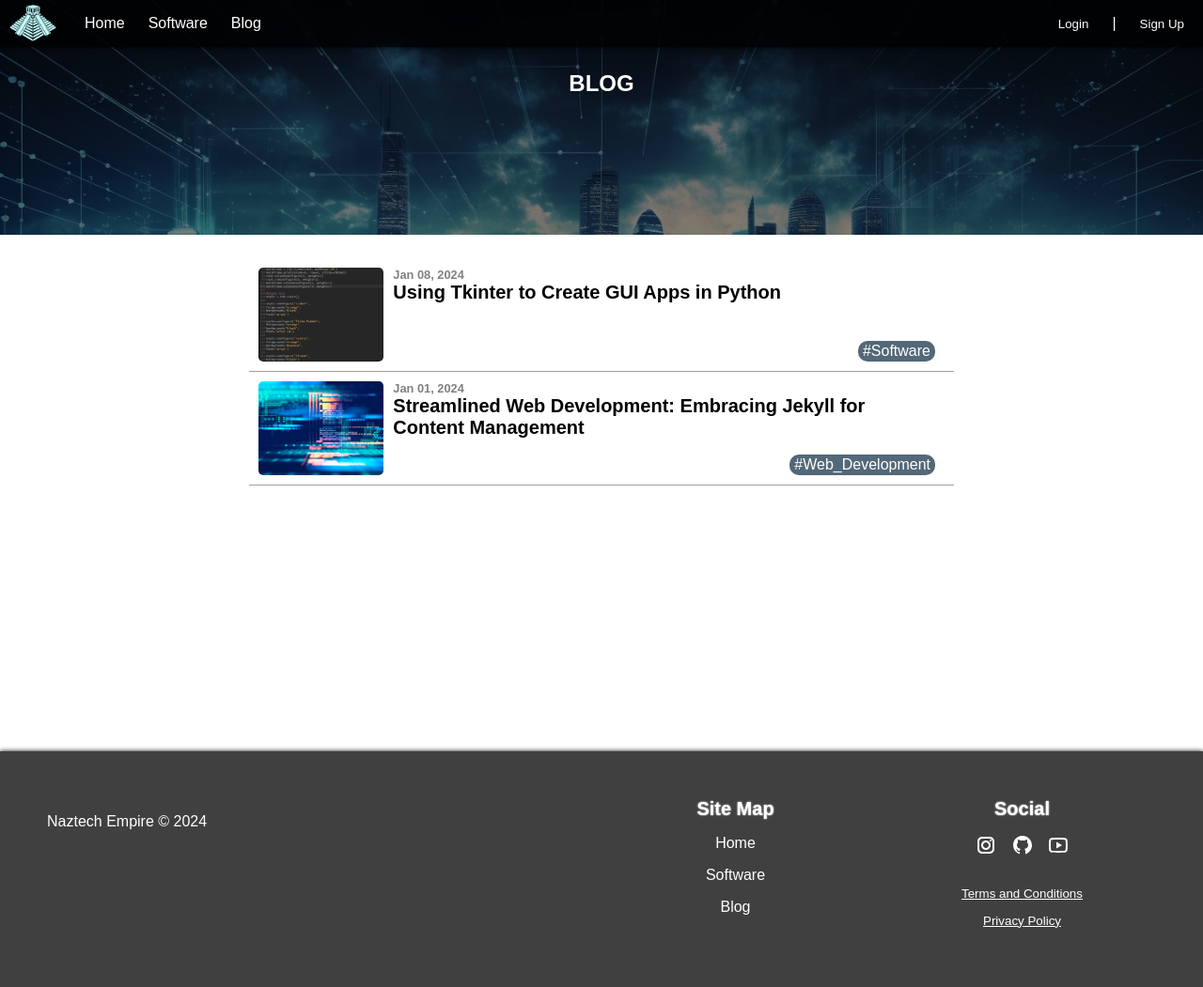
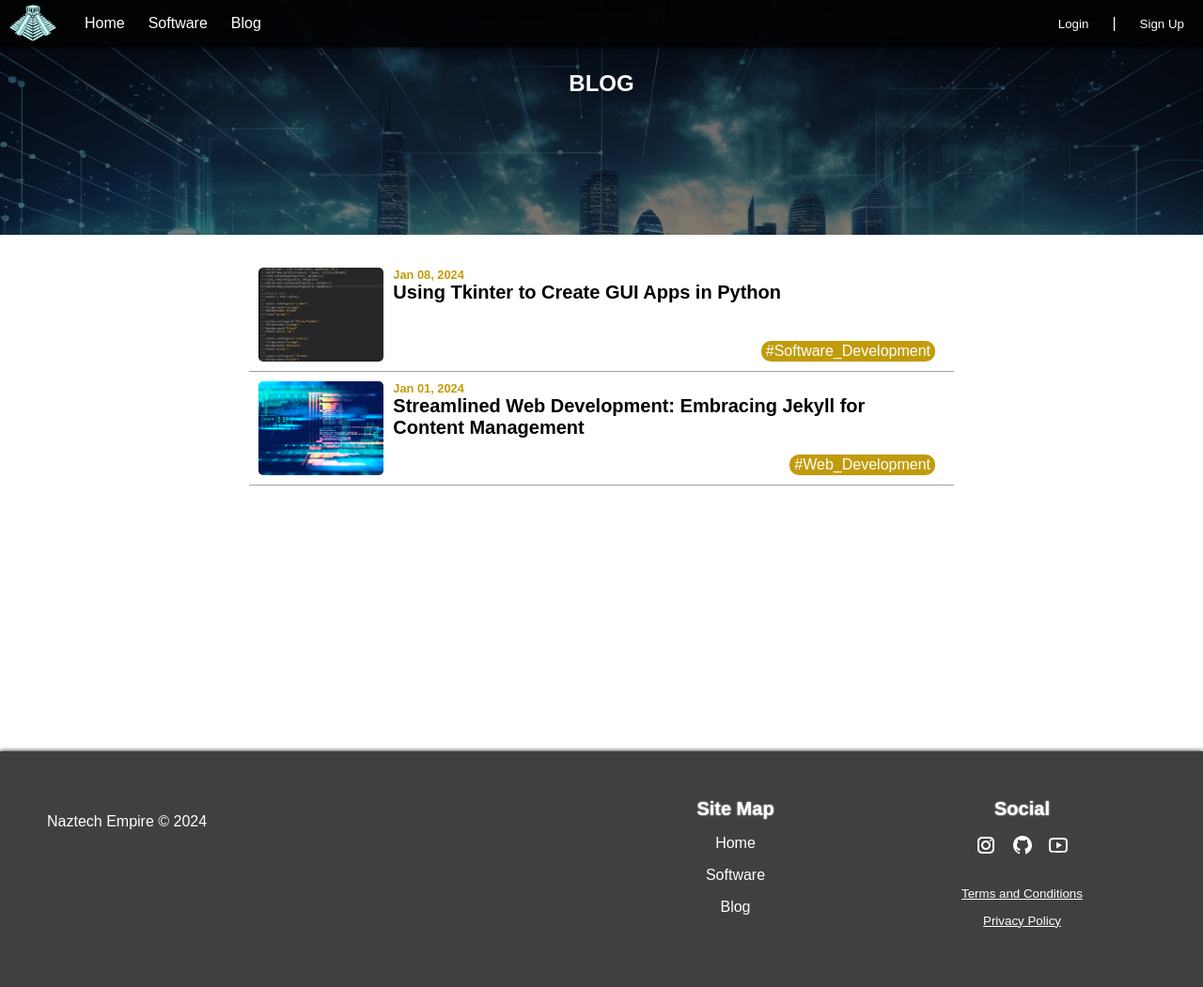
Before and after one commit to NILBOGtheSavior/naztechempire_2024, a PHP site: page /blog.html in a window 1280 px wide. Shown: the whole page at 94% size. Run offline with PHP 8.4, Linux system fonts and the light colour scheme.

Commit message:
Bug fixes and improvements

```diff
--- a/blog.html
+++ b/blog.html
@@ -58,18 +58,18 @@
             <section id="blog_list">
                 <div class="blog">
 
-                    <a href="/software/2024/01/08/tkinter-gui.html">
+                    <a href="/blog/tkinter-gui.html">
                         <div class="post">
                             <div class="thumbnail" style="background-image: url('/img/blog/tkinter-gui/thumbnail.jpg');"></div>
                             <div class="info">
                                 <h6> Jan 08, 2024 </h6>
                                 <h4>Using Tkinter to Create GUI Apps in Python <!-- <h5> Nasser Abumariam </h5> --> </h4>
-                                <h5>#Software</h5>
+                                <h5>#Software_Development</h5>
                             </div>
                         </div>
                     </a>
 
-                    <a href="/web_development/2024/01/01/creating-this-website.html">
+                    <a href="/blog/creating-this-website.html">
                         <div class="post">
                             <div class="thumbnail" style="background-image: url('/img/blog/creating_this_website/thumbnail.jpg');"></div>
                             <div class="info">
--- a/web_development/2024/01/01/creating-this-website.html
+++ b/blog/creating-this-website.html
@@ -153,7 +153,7 @@ date:   2023-12-27 02:59:19 -0600
 
 
 
-                            <a href="/software/2024/01/08/tkinter-gui.html">
+                            <a href="/blog/tkinter-gui.html">
                                     <div class="thumbnail"><img src="/img/blog/tkinter-gui/thumbnail.jpg" alt="">
                                     </div>
                                 <h2>Using Tkinter to Create GUI Apps in Python</h2>
--- a/software/2024/01/08/tkinter-gui.html
+++ b/blog/tkinter-gui.html
@@ -212,7 +212,7 @@
 
 
 
-                            <a href="/web_development/2024/01/01/creating-this-website.html">
+                            <a href="/blog/creating-this-website.html">
                                     <div class="thumbnail"><img src="/img/blog/creating_this_website/thumbnail.jpg" alt="">
                                     </div>
                                 <h2>Streamlined Web Development: Embracing Jekyll for Content Management</h2>
--- a/css/blog.css
+++ b/css/blog.css
@@ -16,7 +16,7 @@ h5 {
 }
 h6 {
     font-size: 0.8em;
-    color: grey;
+    color: var(--accent);
 }
 
 #hero {
@@ -105,6 +105,11 @@ h6 {
     width: 100%;
     overflow: hidden;
     border-radius: 15px;
+    transition: 500ms;
+}
+
+.otherArticles a:hover .thumbnail {
+    scale: 105%;
 }
 
 .otherArticles a .thumbnail img {
@@ -117,6 +122,12 @@ h6 {
     overflow: hidden;
     text-overflow: ellipsis;
     white-space: nowrap;
+    color: black;
+    transition: color 500ms;
+}
+
+.otherArticles a h2:hover {
+    color: var(--accent);
 }
 
 .blog a {
@@ -220,6 +231,15 @@ main section ol#contents li a:hover {
     .info {
         font-size: 1em;
     }
+    .info h4 {
+        overflow: hidden;
+        text-overflow: ellipsis;
+        word-wrap:break-word;
+        display: -webkit-box;
+        -webkit-line-clamp: 3;
+        -webkit-box-orient: vertical;
+        max-height: 3.75em;
+    }
     section#blog_list {
         margin-inline: 10%;
     }
--- a/css/global.css
+++ b/css/global.css
@@ -8,7 +8,7 @@
     * Rich Electric Blue: 83, 104, 120
     */
 
-    --rgb_value: 83, 104, 120;
+    --rgb_value: 194, 155, 12;
     --accent: rgba(var(--rgb_value), 1);
     --accent75: rgba(var(--rgb_value), 0.75);
     --accent50: rgba(var(--rgb_value), 0.5);
--- a/css/style.css
+++ b/css/style.css
@@ -95,7 +95,7 @@ header div#account_info {
 }
 
 #hamburger_menu a:hover {
-    background-color: rgba(192, 192, 192, 0.75);
+    background-color: rgba(192, 192, 192, 0.25);
     color: var(--accent);
     border-bottom: solid 1px var(--accent75);
 }
--- a/feed.xml
+++ b/feed.xml
@@ -1,4 +1,4 @@
-<?xml version="1.0" encoding="utf-8"?><feed xmlns="http://www.w3.org/2005/Atom" ><generator uri="https://jekyllrb.com/" version="4.3.2">Jekyll</generator><link href="http://localhost:4000/feed.xml" rel="self" type="application/atom+xml" /><link href="http://localhost:4000/" rel="alternate" type="text/html" /><updated>2024-01-08T17:57:09-06:00</updated><id>http://localhost:4000/feed.xml</id><title type="html">Naztech Empire</title><subtitle>Write an awesome description for your new site here. You can edit this line in _config.yml. It will appear in your document head meta (for Google search results) and in your feed.xml site description.</subtitle><entry><title type="html">Using Tkinter to Create GUI Apps in Python</title><link href="http://localhost:4000/software/2024/01/08/tkinter-gui.html" rel="alternate" type="text/html" title="Using Tkinter to Create GUI Apps in Python" /><published>2024-01-08T04:41:37-06:00</published><updated>2024-01-08T04:41:37-06:00</updated><id>http://localhost:4000/software/2024/01/08/tkinter-gui</id><content type="html" xml:base="http://localhost:4000/software/2024/01/08/tkinter-gui.html"><![CDATA[<ol id="contents">
+<?xml version="1.0" encoding="utf-8"?><feed xmlns="http://www.w3.org/2005/Atom" ><generator uri="https://jekyllrb.com/" version="4.3.2">Jekyll</generator><link href="http://localhost:4000/feed.xml" rel="self" type="application/atom+xml" /><link href="http://localhost:4000/" rel="alternate" type="text/html" /><updated>2024-01-09T04:01:48-06:00</updated><id>http://localhost:4000/feed.xml</id><title type="html">Naztech Empire</title><subtitle>Write an awesome description for your new site here. You can edit this line in _config.yml. It will appear in your document head meta (for Google search results) and in your feed.xml site description.</subtitle><entry><title type="html">Using Tkinter to Create GUI Apps in Python</title><link href="http://localhost:4000/blog/tkinter-gui.html" rel="alternate" type="text/html" title="Using Tkinter to Create GUI Apps in Python" /><published>2024-01-08T04:41:37-06:00</published><updated>2024-01-08T04:41:37-06:00</updated><id>http://localhost:4000/blog/tkinter-gui</id><content type="html" xml:base="http://localhost:4000/blog/tkinter-gui.html"><![CDATA[<ol id="contents">
   <li>
     <h4 id="contents">Contents</h4>
   </li>
@@ -128,7 +128,7 @@
       <p>OpenCV is an open-source computer vision and machine learning software library. Originally developed by Intel, it is now maintained by the OpenCV community. OpenCV is widely used for various image and video processing tasks and provides a rich set of tools and functions for computer vision applications. <a href="#fnref:3" class="reversefootnote" role="doc-backlink">&#8617;</a></p>
     </li>
   </ol>
-</div>]]></content><author><name>Nasser Abumariam</name></author><category term="Software" /><summary type="html"><![CDATA[Contents Introduction Programming in Python The Tkinter Library A Simple Tkinter Application Capabilities of a GUI Python Application Visual TK Packaging and Distributing GUI Apps with PyInstaller Conclusion]]></summary></entry><entry><title type="html">Streamlined Web Development: Embracing Jekyll for Content Management</title><link href="http://localhost:4000/web_development/2024/01/01/creating-this-website.html" rel="alternate" type="text/html" title="Streamlined Web Development: Embracing Jekyll for Content Management" /><published>2024-01-01T16:56:13-06:00</published><updated>2024-01-01T16:56:13-06:00</updated><id>http://localhost:4000/web_development/2024/01/01/creating-this-website</id><content type="html" xml:base="http://localhost:4000/web_development/2024/01/01/creating-this-website.html"><![CDATA[<ol id="contents">
+</div>]]></content><author><name>Nasser Abumariam</name></author><category term="Software_Development" /><summary type="html"><![CDATA[Contents Introduction Programming in Python The Tkinter Library A Simple Tkinter Application Capabilities of a GUI Python Application Visual TK Packaging and Distributing GUI Apps with PyInstaller Conclusion]]></summary></entry><entry><title type="html">Streamlined Web Development: Embracing Jekyll for Content Management</title><link href="http://localhost:4000/blog/creating-this-website.html" rel="alternate" type="text/html" title="Streamlined Web Development: Embracing Jekyll for Content Management" /><published>2024-01-01T16:56:13-06:00</published><updated>2024-01-01T16:56:13-06:00</updated><id>http://localhost:4000/blog/creating-this-website</id><content type="html" xml:base="http://localhost:4000/blog/creating-this-website.html"><![CDATA[<ol id="contents">
   <li>
     <h4 id="contents">Contents</h4>
   </li>
--- a/index.html
+++ b/index.html
@@ -92,7 +92,7 @@
                     <div class="panel text">
                         <p><b>Find the available downloads on this page to access valuable resources and media.</b></p>
                         <p>Explore the downloads section to discover a variety of materials, including informative documents, guides, and multimedia content designed to enhance your experience. Whether you're looking for wallpapers, artworks, or 3D printable STL files, you'll find a diverse range of resources to enrich your journey.</p>
-                        <p>Download and enjoy the wealth of information we have curated for you.</p>
+                        <p>Download and enjoy the wealth of information curated for you.</p>
                     </div>
                     <div class="panel slideshow" id="slideshow">
                         <div class="image" data-index="0" data-view="1" onclick="imgSelect(this);">
@@ -122,14 +122,14 @@
                 <h2><a href="/blog.html">Blog &#11100;</a></h2>
                 <div class="blog">
 
-                    <a href="/software/2024/01/08/tkinter-gui.html">
+                    <a href="/blog/tkinter-gui.html">
                         <figure>
                             <div style="background-image: url('/img/blog/tkinter-gui/thumbnail.jpg');"></div>
                             <figcaption>Using Tkinter to Create GUI Apps in Python</figcaption>
                         </figure>
                     </a>
 
-                    <a href="/web_development/2024/01/01/creating-this-website.html">
+                    <a href="/blog/creating-this-website.html">
                         <figure>
                             <div style="background-image: url('/img/blog/creating_this_website/thumbnail.jpg');"></div>
                             <figcaption>Streamlined Web Development: Embracing Jekyll for Content Management</figcaption>
```
